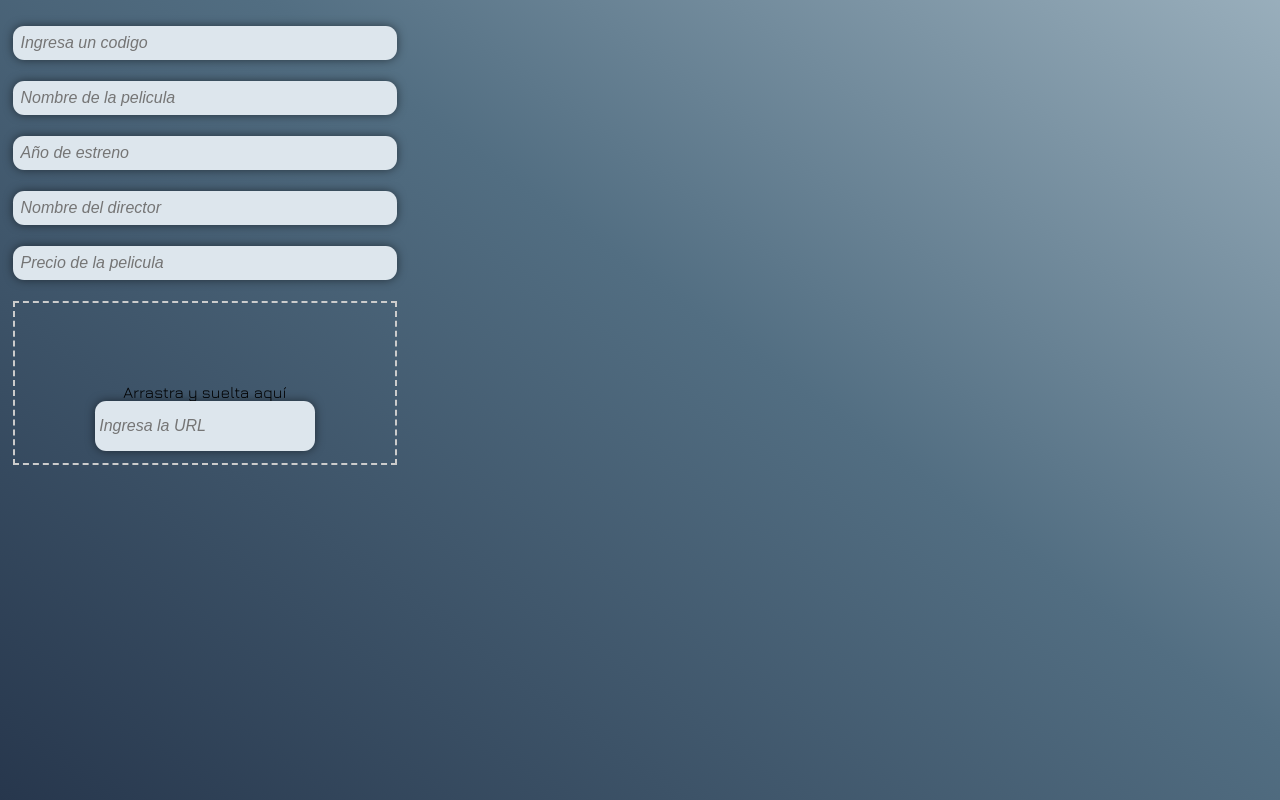
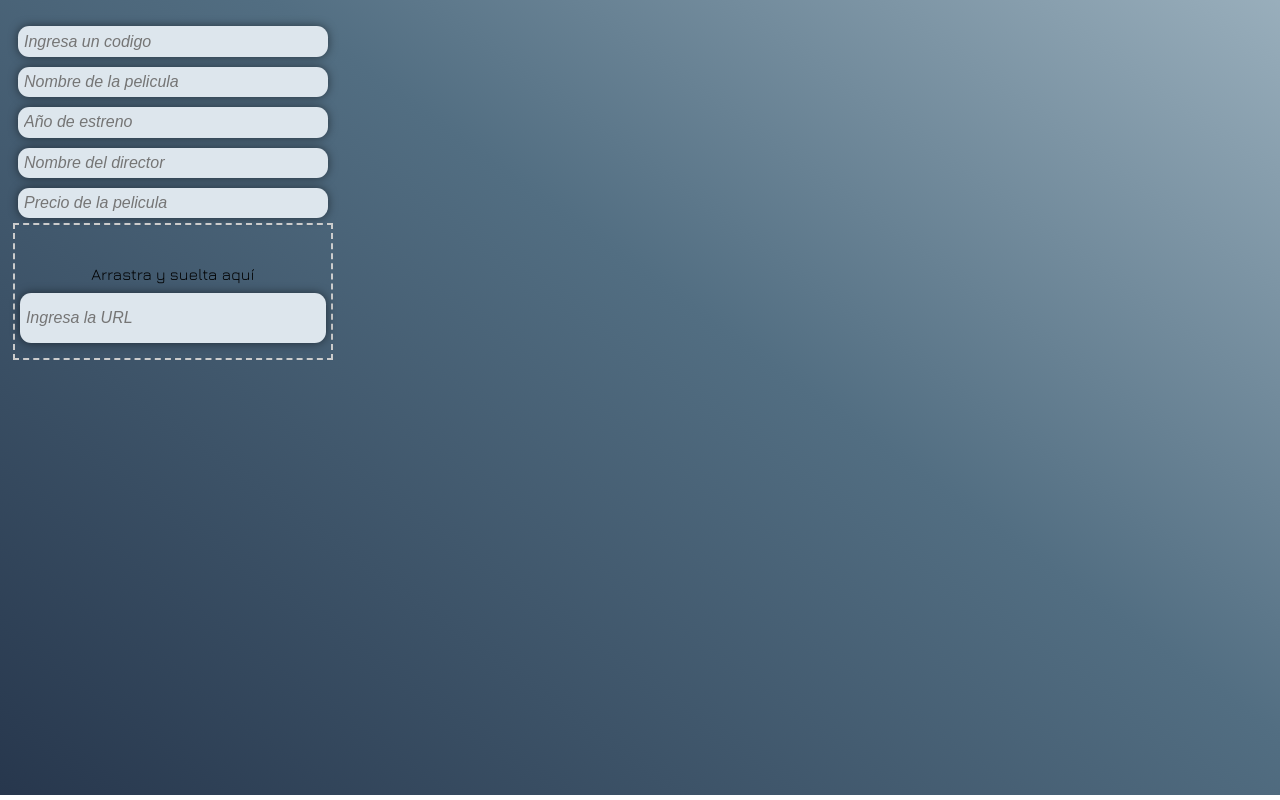
Before and after one commit to toriacostabel/obligatorioProgramacion, a plain HTML site: page pages/movieCRUD.html in a window 1280 px wide. Shown: the part 45-845 px from the top of the page. Drawn offline with Linux system fonts and the light colour scheme.

Commit message:
CRUD, HTML & CSS input, dropZone

```diff
--- a/assets/css/style.css
+++ b/assets/css/style.css
@@ -35,7 +35,7 @@ body {
 
 .main {
   height: 100vh;
-  margin-top: 45px;
+  margin-top: 40px;
   padding-top: 20px;
 }
 
@@ -117,15 +117,14 @@ body {
     border: 1px; ;
     margin-top: 0.5%;
     margin-left: 1%;
-    width: 60vw;
+    width: 25vw;
     height: 60vh;
 }
 .inputContainer {
     display: flex;
     flex-direction: column;
-    width: 50%;
-    height: 50px;
-    margin-bottom: 5px;
+    width: 100%;
+    padding: 5px;
 }
 
 .newMovieInput {
@@ -140,13 +139,16 @@ body {
     background-color: #dde6ed;
 }
   /* Drop Img */
+  .newMovieUrl{
+    padding-top: 10px;
+    width: 100%;
+  }
   .dropZone {
     border: 2px dashed #ccc;
-    padding: 80px;
+    padding-top: 40px;
     text-align: center;
     cursor: pointer;
   }
-
 
   /* Estilos para el párrafo de información de la imagen */
   #imageInfo {
--- a/pages/movieCRUD.html
+++ b/pages/movieCRUD.html
@@ -55,11 +55,12 @@
                 <!-- movie poster -->
                 <div class="inputContainer dropZone" ondragover="allowDrop(event)" ondrop="handleDrop(event)">
                     <p>Arrastra y suelta aquí</p>
-                    <div><input class="inputContainer newMovieUrl" type="text" id="urlInput" oninput="handleInputChange()" placeholder="Ingresa la URL">
+                    <div class="newMovieUrl" id="newMovieUrl">
+                        <input type="text" id="urlInput" oninput="handleInputChange()" placeholder="Ingresa la URL">
                     </div>
                     <p id="imageInfo"></p>
                 </div>
             </form>
         </body>
     </body>
-</html></main><!-- APARTADO --><aside class="aside" id="asideSettings"></aside><!-- PIE DE PAGINA --><footer class="footer" id="footerSettings"></footer></body></html>
+</html></body></html></main><!-- APARTADO --><aside class="aside" id="asideSettings"></aside><!-- PIE DE PAGINA --><footer class="footer" id="footerSettings"></footer></body></html>
```
